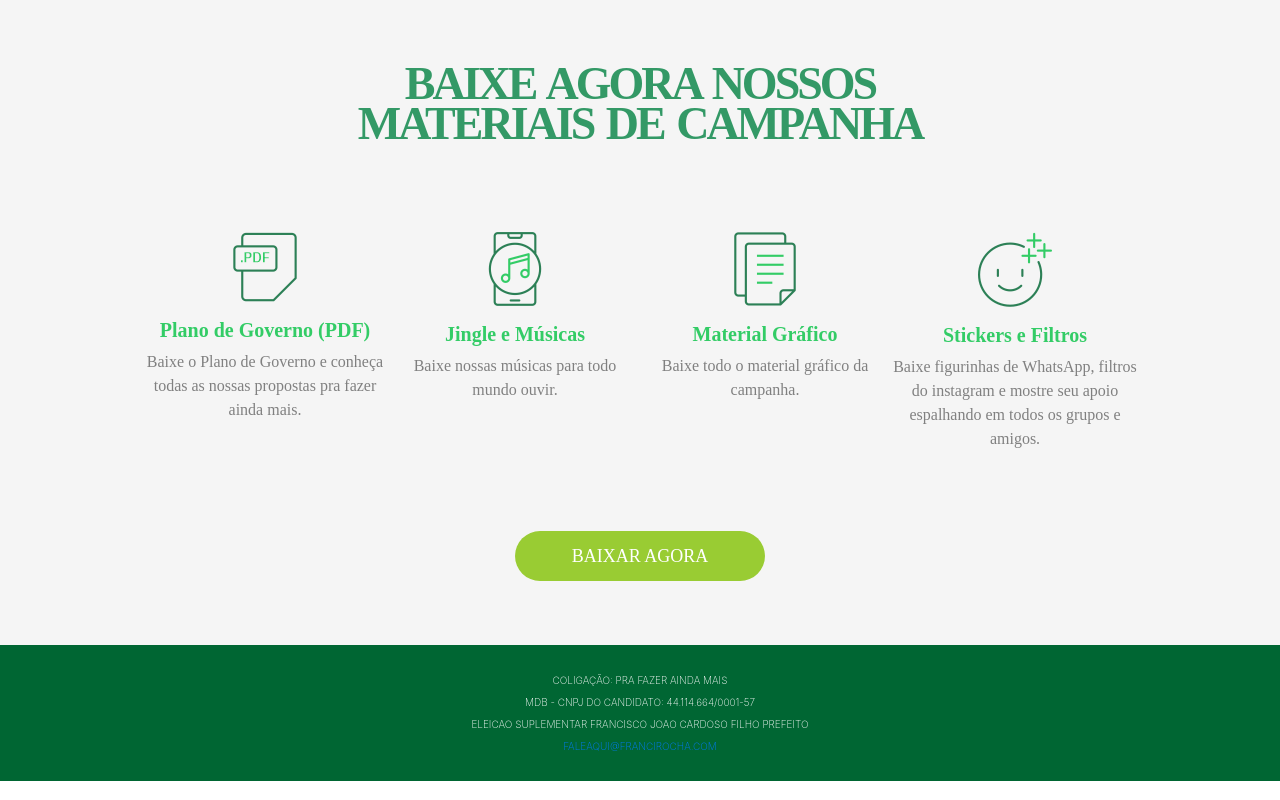
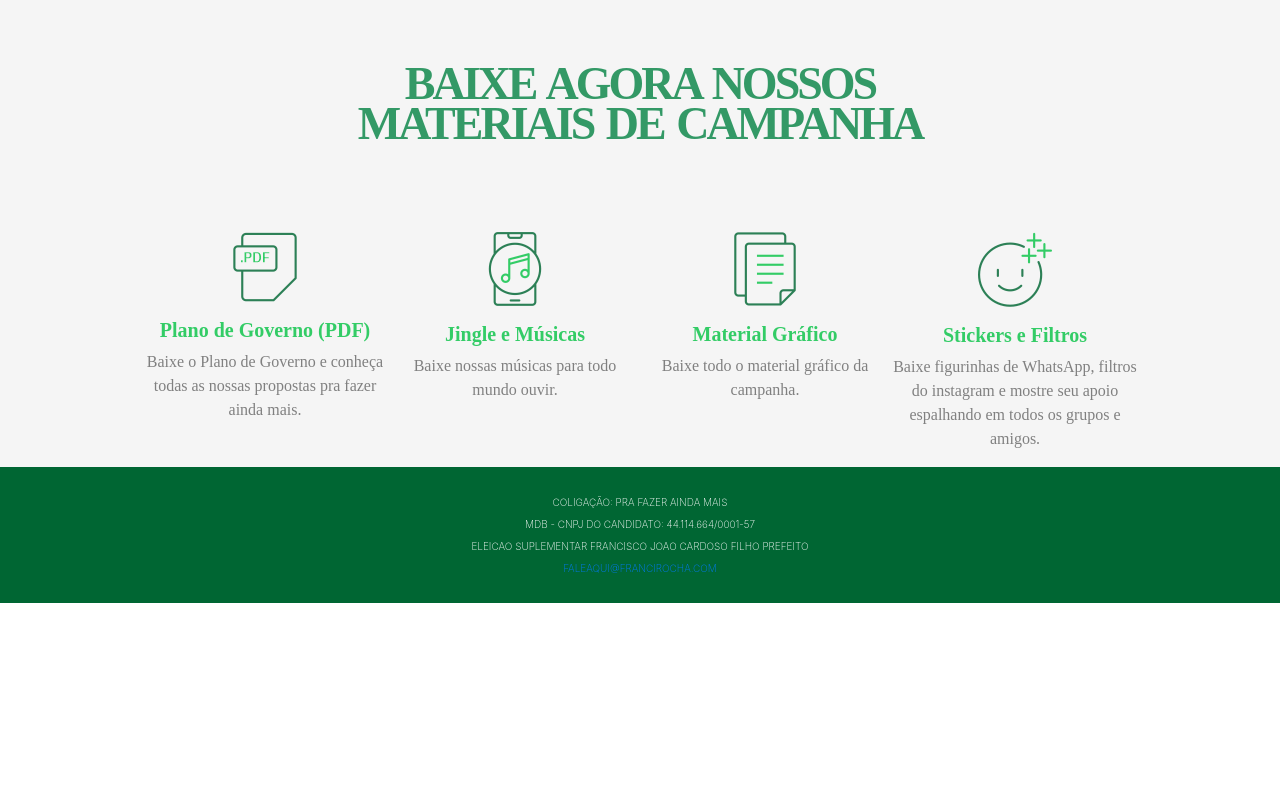
Before and after one commit to salmomascarenhas/site-fracirocha, a Next.js app: page /material in a window 1280 px wide. Built offline with nearby package versions, Linux system fonts and the light colour scheme; a web font is replaced by a local one.

Commit message:
materail button removed

```diff
--- a/pages/material.js
+++ b/pages/material.js
@@ -120,7 +120,7 @@ const Material = () => {
                     }}>Baixe figurinhas de WhatsApp, filtros do instagram e mostre seu apoio espalhando em todos os grupos e amigos.</span>
                 </div>
             </div>
-            <a className='download-button' href="https://drive.google.com/drive/folders/1up_P_JW1B3TTa_sfNqQF0HV0hIMoakeR?usp=sharing" rel="noreferrer" target='_blank'
+            {/* <a className='download-button' href="https://drive.google.com/drive/folders/1up_P_JW1B3TTa_sfNqQF0HV0hIMoakeR?usp=sharing" rel="noreferrer" target='_blank'
             ><span
                 style={{
                     fontFamily: "'Baloo Tamma 2', cursive",
@@ -128,7 +128,7 @@ const Material = () => {
                     fontSize: '18px',
                     fontWeight: '28px',
                     textTransform: 'uppercase'
-                }}>Baixar Agora</span></a>
+                }}>Baixar Agora</span></a> */}
         </div >
     );
 }
```
